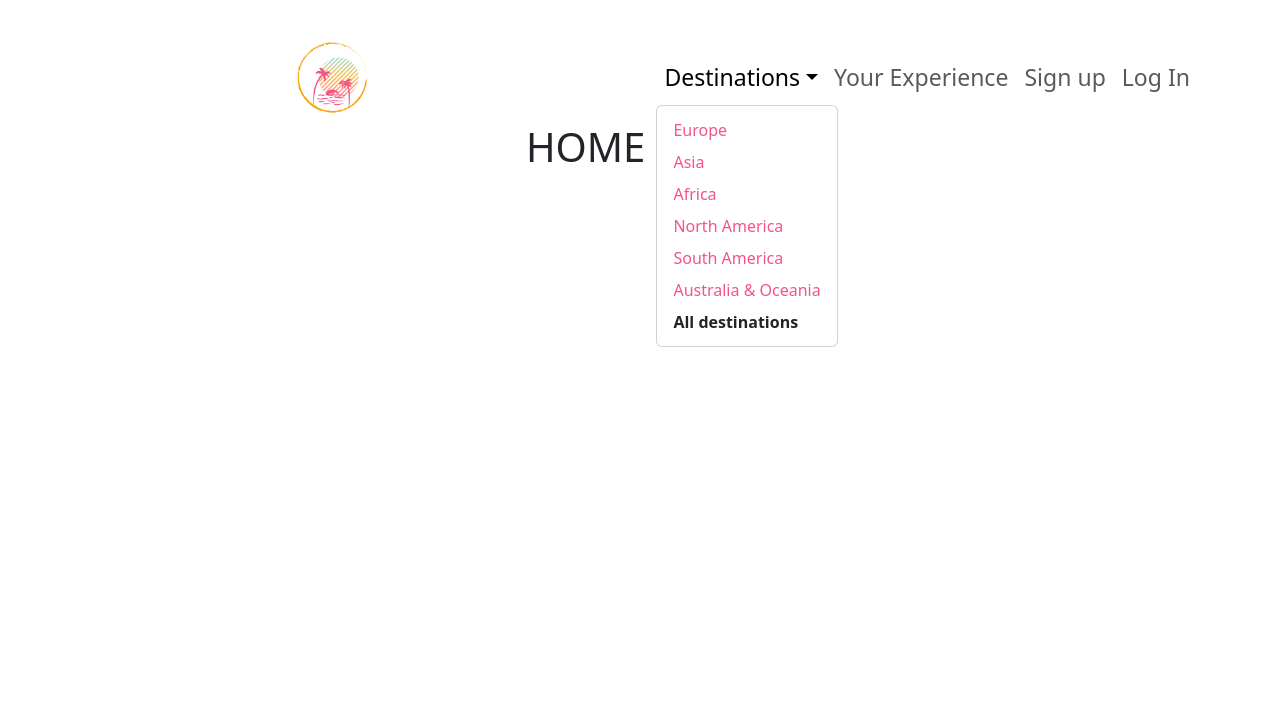
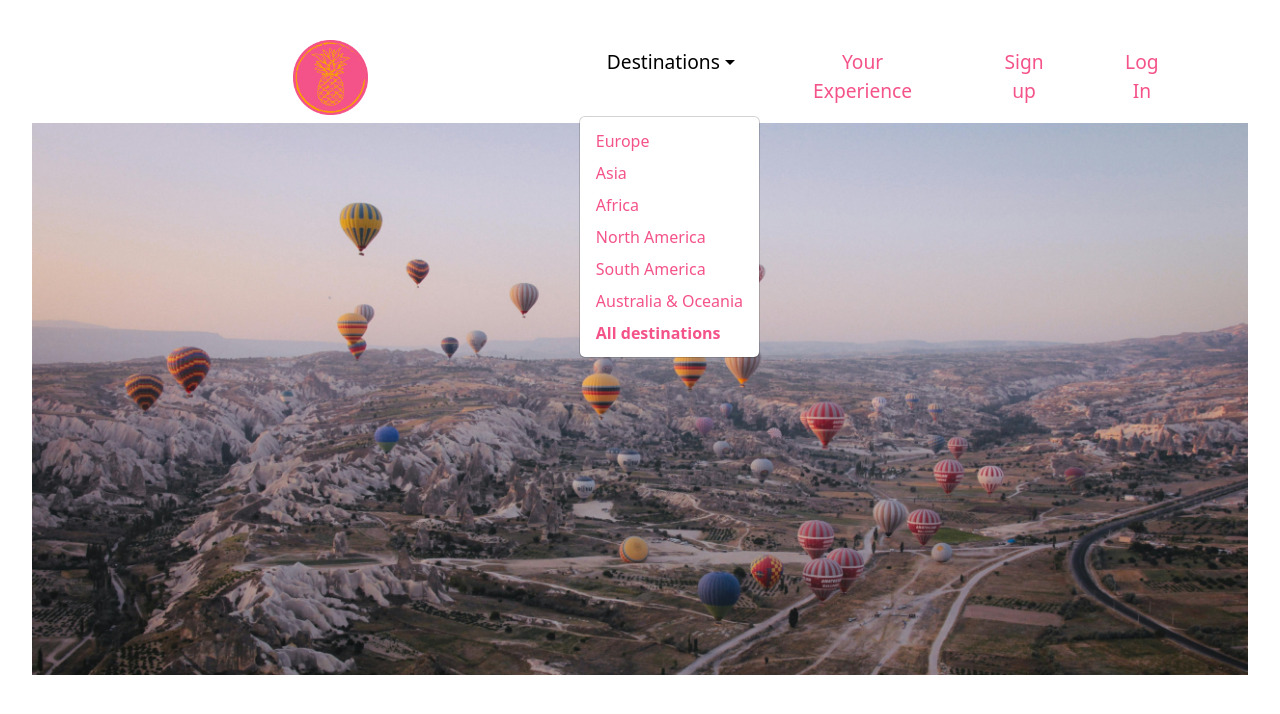
Before and after one commit to VeronicaVez/mavetravels-client, a React (Vite) app: page / in a window 1280 px wide. Both pictures are taken after a click on the button "Destinations". Shown: the top 714 px of the page. Built offline with nearby package versions, Linux system fonts and the light colour scheme.

Commit message:
CRUD review almost done, pending connection to user and travel

```diff
--- a/index.html
+++ b/index.html
@@ -3,7 +3,7 @@
 
 <head>
   <meta charset="UTF-8" />
-  <!-- <link rel="icon" type="image/svg+xml" href="/vite.svg" /> -->
+  <link rel="icon" type="logo" href="./src/images/Logo.png" />
   <meta name="viewport" content="width=device-width, initial-scale=1.0" />
   <title>Travels</title>
 </head>
--- a/src/components/EditReviewForm/EditReviewForm.jsx
+++ b/src/components/EditReviewForm/EditReviewForm.jsx
@@ -1,9 +1,10 @@
 import React from "react"
-import { useState, useEffect } from "react"
+import { useState, useEffect, useContext } from "react"
 import reviewsServices from "../../services/reviews.services"
 import { Link, useNavigate, useParams } from "react-router-dom"
 import { Form, Button, Row, Col } from "react-bootstrap"
 import uploadServices from "../../services/upload.services"
+import { AuthContext } from "../../context/auth.context"
 
 import { FaStar } from "react-icons/fa"
 
@@ -12,8 +13,6 @@ const EditReviewForm = () => {
 
     const [reviewData, setReviewData] = useState({
         title: "",
-        user: "",
-        travel: "",
         source: "",
         description: "",
         rating: ""
@@ -47,7 +46,7 @@ const EditReviewForm = () => {
         reviewsServices
             .editReview(reviewId, reviewData)
             .then(() => navigate(`/reviews/${reviewId}`))
-            .catch(err => console.log("que pasa?"))
+            .catch(err => console.log(error))
     }
 
     const handleFileUpload = e => {
--- a/src/components/NavBar/NavBar.css
+++ b/src/components/NavBar/NavBar.css
@@ -2,14 +2,35 @@
     font-size: 1.2em;
 }
 
-.NavBar a {
+.NavBar a,
+.navbar-nav .nav-link{
     text-decoration: none;
     color: #F4538A;
+}
+
+.NavBar .navbar-nav .nav-link {
+    text-decoration: none;
+    color: #F4538A;
+    margin: 0 20px;
 }
 
 .NavBar a:hover {
     text-decoration: none;
     color: #FAA300;
+    background-color: transparent
+}
+
+.NavBar .navbar-nav:hover {
+    text-decoration: none;
+    color: #FAA300;
+}
+.NavBar .nav-link:hover {
+    text-decoration: none;
+    color: #FAA300;
+}
+
+.NavBar .nav-item.dropdown:hover .nav-link {
+    color: orange;
 }
 
 .NavBar img{
--- a/src/components/NavBar/NavBar.jsx
+++ b/src/components/NavBar/NavBar.jsx
@@ -15,31 +15,31 @@ function NavBar() {
   return (
     <div className="NavBar">
 
-    <Navbar expand="lg" className="NavBar">
-
-      <Container>
-
+      <Navbar expand="lg">
+        <Container>
         <Link to="/">
           <img src={Logo} alt="logo"/>
-        </Link>
-
+          </Link>
+          <Navbar.Toggle aria-controls="basic-navbar-nav" className="navbar-toggle" />
+        <Navbar.Collapse id="basic-navbar-nav">
         <Nav>
           <NavDropdown title="Destinations">
-            <NavDropdown.Item >Europe</NavDropdown.Item>
-            <NavDropdown.Item >Asia</NavDropdown.Item>
-            <NavDropdown.Item >Africa</NavDropdown.Item>
-            <NavDropdown.Item >North America</NavDropdown.Item>
-            <NavDropdown.Item >South America</NavDropdown.Item>
-            <NavDropdown.Item >Australia & Oceania</NavDropdown.Item>
+            <NavDropdown.Item>Europe</NavDropdown.Item>
+            <NavDropdown.Item>Asia</NavDropdown.Item>
+            <NavDropdown.Item>Africa</NavDropdown.Item>
+            <NavDropdown.Item>North America</NavDropdown.Item>
+            <NavDropdown.Item>South America</NavDropdown.Item>
+            <NavDropdown.Item>Australia & Oceania</NavDropdown.Item>
             <Link to="/travels">
-              <NavDropdown.Item as="span"><strong>All destinations</strong></NavDropdown.Item>
+              <NavDropdown.Item><strong>All destinations</strong></NavDropdown.Item>
             </Link>
           </NavDropdown>
 
           <Link to="/reviews">
             <Nav.Link as="span">Your Experience</Nav.Link>
           </Link>
-
+          </Nav>
+          <Nav>
           {
             user
               ?
@@ -61,8 +61,9 @@ function NavBar() {
                 </Link>
               </>
           }
-        </Nav>
-      </Container>
+          </Nav>
+          </Navbar.Collapse>
+          </Container>
       </Navbar >
       </div>
 
--- a/src/pages/HomePage/HomePage.css
+++ b/src/pages/HomePage/HomePage.css
@@ -0,0 +1,4 @@
+.coverImage {
+    width: 100%;
+    left:0;
+}
--- a/src/pages/HomePage/HomePage.jsx
+++ b/src/pages/HomePage/HomePage.jsx
@@ -1,6 +1,7 @@
 import React from "react"
-
+import Cover from "./../../images/foto-capadocia.jpg"
 import NewTravelForm from "../../components/NewTravelForm/NewTravelForm"
+import "./HomePage.css"
 
 import { Container, Row, Col } from "react-bootstrap"
 
@@ -8,13 +9,11 @@ const HomePage = () => {
 
     return (
 
-        <Container className="HomePage">
-            <Row>
-                <Col>
-                    <h1>HOME PAGE</h1>
-                </Col>
-            </Row>
-        </Container>
+        <div className="HomePage">
+            <header>
+                    <img src={Cover} alt="Capadocia" className="coverImage" />
+            </header>
+        </div>
 
     )
 }
--- a/src/services/reviews.services.js
+++ b/src/services/reviews.services.js
@@ -17,7 +17,7 @@ class ReviewsServices {
     }
 
     editReview(reviewId, updatedReview) {
-        return this.axiosApi.put(`/api/reviews/edit/${reviewId}`, updatedReview)
+        return this.axiosApi.put(`/api/reviews/${reviewId}`, updatedReview)
     }
 
     deleteReview(reviewId) {
```
Also changed, not shown: src/images/Logo.png, src/images/foto-capadocia.jpg (added).
